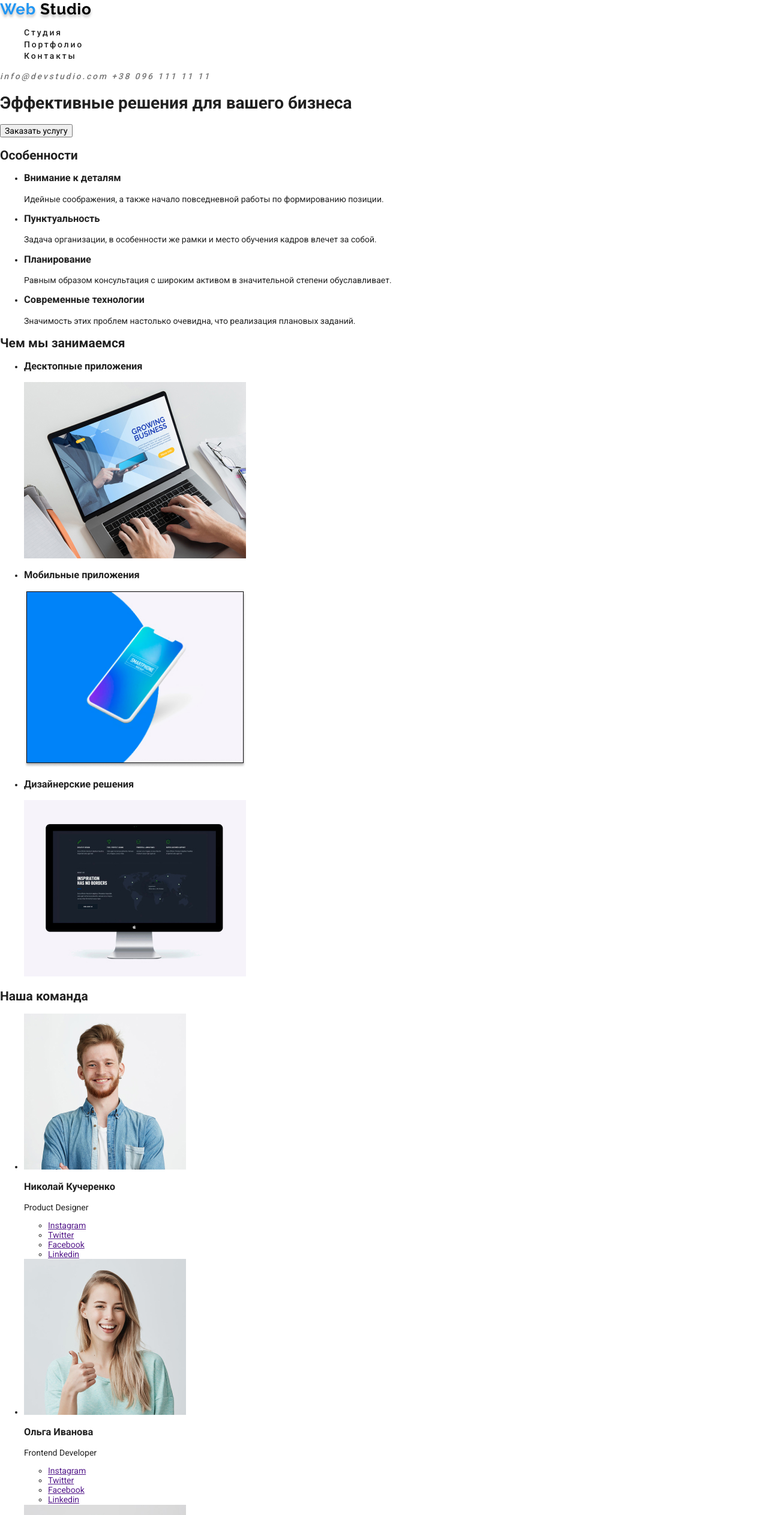
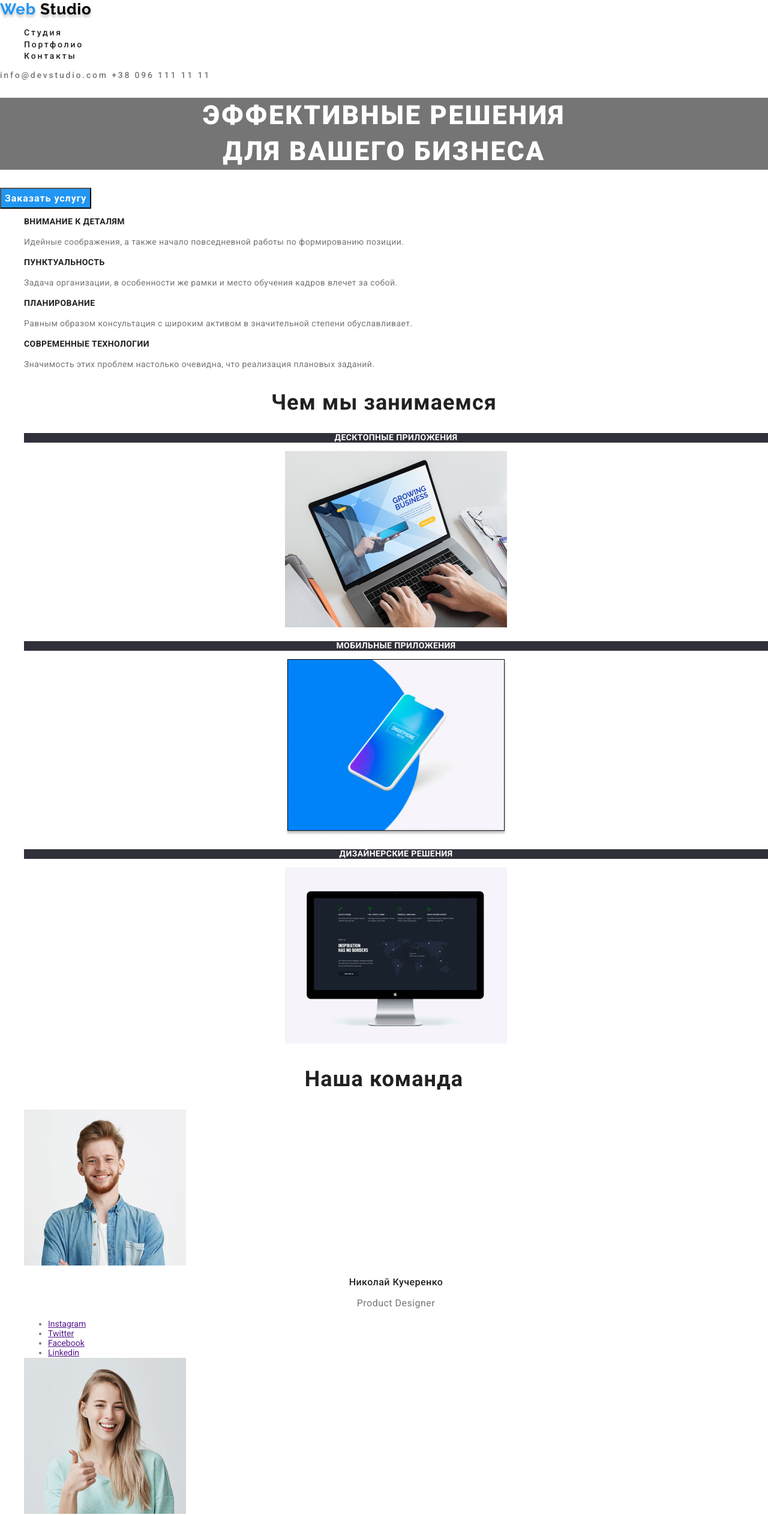
Before and after one commit to JulianaClusin/goit-markup-hw-02, a plain HTML site: page index.html in a window 1280 px wide. Shown: the top 2526 px of the page at 60% size. Drawn offline with Linux system fonts and the light colour scheme.

Commit message:
css studio
text and color

```diff
--- a/index.html
+++ b/index.html
@@ -31,101 +31,103 @@
 
  <main>
 <!-- Герой -->
-<div>
+<div class="hero-section">
     <section class="hero">
 
-       <h1 class="hero-title">Эффективные решения для вашего бизнеса</h1>
+       <h1 class="hero-title">Эффективные решения <br /> для вашего бизнеса</h1>
        <button class="button" type="button">Заказать услугу</button>
     </section>
 </div>
 <!-- Особенности -->
-    <section> <h2> Особенности </h2>
-        <ul>
+    <section class="
+    features"> <h2 hidden> Особенности </h2>
+        <ul class="features-list list">
             <li>
-                <h3>Внимание к деталям</h3>
-                <p> Идейные соображения, а также начало
+                <h3 class="features-list-heading list">Внимание к деталям</h3>
+                <p class="features-list-text"> Идейные соображения, а также начало
                     повседневной работы по формированию позиции. </p>
             </li>
             <li>
-                <h3>Пунктуальность</h3>
-                <p> Задача организации,
+                <h3 class="features-list-heading list">Пунктуальность</h3>
+                <p class="features-list-text"> Задача организации,
                     в особенности же рамки и место обучения кадров влечет за собой. </p>
             </li>
             <li>
-                <h3>Планирование</h3>
-                <p> Равным образом консультация
+                <h3 class="features-list-heading list">Планирование</h3>
+                <p class="features-list-text"> Равным образом консультация
                     с широким активом в значительной степени обуславливает. </p>
             </li>
             <li>
-                <h3>Современные технологии</h3>
-                <p> Значимость этих проблем настолько очевидна,
+                <h3 class="features-list-heading list">Современные технологии</h3>
+                <p class="features-list-text"> Значимость этих проблем настолько очевидна,
                     что реализация плановых заданий. </p>
             </li>
 
         </ul>
     </section>
 <!-- Чем занимаемся -->
-    <section> <h2> Чем мы занимаемся </h2>
+    <section class="section"> <h2 class="section-title"> Чем мы занимаемся </h2>
         <ul>
-            <li> <h3>Десктопные приложения</h3>
+            <li class="section-title list"> <h3 class="section-title-text">Десктопные приложения</h3>
                 <img src="./images/box1.jpg" width="370" height="294" alt="Фото ноутбук">
             </li>
-            <li> <h3>Мобильные приложения</h3>
+            <li class="section-title list"> <h3 class="section-title-text">Мобильные приложения</h3>
                 <img src="./images/box2.jpg" width="370" height="294" alt="Фото телефон"> </li>
-            <li> <h3>Дизайнерские решения</h3>
+            <li class="section-title list"> <h3 class="section-title-text">Дизайнерские решения</h3>
                 <img src="./images/box3.jpg" width="370" height="294" alt="Фото компьютер"> </li>
         </ul>
     </section>
 <!-- Команда -->
-    <section> <h2> Наша команда </h2>
+    <section class="section"> <h2 class="section-title" > Наша команда </h2>
         <ul>
-        <li> <img src="./images/nic.jpg" width="270" height="260" alt="Фотография Николай Кучеренко">
-             <h3>Николай Кучеренко</h3>
-            <p lang="en"> Product Designer</p>
-            <ul>
-                <li> <a href="" aria-label="Ссылка на Instagram">Instagram</a></li>
-                <li> <a href="" aria-label="Ссылка на Twitter">Twitter</a></li>
-                <li> <a href="" aria-label="Ссылка на Facebook">Facebook</a></li>
-                <li> <a href="" aria-label="Ссылка на Linkedin">Linkedin</a></li>
+        <li class="section-title-team list" >
+            <img src="./images/nic.jpg" width="270" height="260" alt="Фотография Николай Кучеренко">
+             <h3 class="section-title-team-name">Николай Кучеренко</h3>
+            <p class="section-title-team-text" lang="en"> Product Designer</p>
+            <ul class="social list" >
+                <li class="social-link" > <a href="" aria-label="Ссылка на Instagram">Instagram</a></li>
+                <li class="social-link"> <a href="" aria-label="Ссылка на Twitter">Twitter</a></li>
+                <li class="social-link"> <a href="" aria-label="Ссылка на Facebook">Facebook</a></li>
+                <li class="social-link"> <a href="" aria-label="Ссылка на Linkedin">Linkedin</a></li>
             </ul>
         </li>
 
-        <li> <img src="./images/olga.jpg" width="270" height="260" alt="фото Ольга Иванова">
-            <h3>Ольга Иванова</h3>
-        <p lang="en"> Frontend Developer </p>
-        <ul>
-            <li> <a href="" aria-label="Ссылка на Instagram">Instagram</a></li>
-            <li> <a href="" aria-label="Ссылка на Twitter">Twitter</a></li>
-            <li> <a href="" aria-label="Ссылка на Facebook">Facebook</a></li>
-            <li> <a href="" aria-label="Ссылка на Linkedin">Linkedin</a></li>
+        <li class="section-title-team list" > <img src="./images/olga.jpg" width="270" height="260" alt="фото Ольга Иванова">
+            <h3 class="section-title-team-name">Ольга Иванова</h3>
+        <p class="section-title-team-text" lang="en"> Frontend Developer </p>
+        <ul class="social list" >
+            <li class="social-link" > <a href="" aria-label="Ссылка на Instagram">Instagram</a></li>
+            <li class="social-link"> <a href="" aria-label="Ссылка на Twitter">Twitter</a></li>
+            <li class="social-link"> <a href="" aria-label="Ссылка на Facebook">Facebook</a></li>
+            <li class="social-link"> <a href="" aria-label="Ссылка на Linkedin">Linkedin</a></li>
         </ul>
     </li>
 
-       <li> <img src="./images/andry.jpg" width="270" height="260" alt="фото Андрей Шевченко">
-        <h3>Андрей Шевченко</h3>
-       <p lang="en"> Marketing </p>
-       <ul>
-            <li> <a href="" aria-label="Ссылка на Instagram">Instagram</a></li>
-            <li> <a href="" aria-label="Ссылка на Twitter">Twitter</a></li>
-            <li> <a href="" aria-label="Ссылка на Facebook">Facebook</a></li>
-            <li> <a href="" aria-label="Ссылка на Linkedin">Linkedin</a></li>
+       <li class="section-title-team list"> <img src="./images/andry.jpg" width="270" height="260" alt="фото Андрей Шевченко">
+        <h3 class="section-title-team-name">Андрей Шевченко</h3>
+       <p class="section-title-team-text" lang="en"> Marketing </p>
+       <ul class="social list" >
+            <li class="social-link" > <a href="" aria-label="Ссылка на Instagram">Instagram</a></li>
+            <li class="social-link"> <a href="" aria-label="Ссылка на Twitter">Twitter</a></li>
+            <li class="social-link"> <a href="" aria-label="Ссылка на Facebook">Facebook</a></li>
+            <li class="social-link"> <a href="" aria-label="Ссылка на Linkedin">Linkedin</a></li>
     </ul>
    </li>
-   <li> <img src="./images/ivan.jpg" width="270" height="260" alt="фото Иван Николаев">
-        <h3>Иван Николаев</h3>
-        <p lang="en"> UI Designer </p>
-        <ul>
-            <li> <a href="" aria-label="Ссылка на Instagram">Instagram</a></li>
-            <li> <a href="" aria-label="Ссылка на Twitter">Twitter</a></li>
-            <li> <a href="" aria-label="Ссылка на Facebook">Facebook</a></li>
-            <li> <a href="" aria-label="Ссылка на Linkedin">Linkedin</a></li>
+   <li class="section-title-team list"> <img src="./images/ivan.jpg" width="270" height="260" alt="фото Иван Николаев">
+        <h3 class="section-title-team-name">Иван Николаев</h3>
+        <p class="section-title-team-text" lang="en"> UI Designer </p>
+        <ul class="social list" >
+            <li class="social-link" > <a href="" aria-label="Ссылка на Instagram">Instagram</a></li>
+            <li class="social-link"> <a href="" aria-label="Ссылка на Twitter">Twitter</a></li>
+            <li class="social-link"> <a href="" aria-label="Ссылка на Facebook">Facebook</a></li>
+            <li class="social-link"> <a href="" aria-label="Ссылка на Linkedin">Linkedin</a></li>
         </ul>
     </li>
 
         </ul>
     </section>
 <!-- Клиенты -->
-    <section> <h2> Постоянные клиенты </h2>
+    <section class="section"> <h2 class="section-title"> Постоянные клиенты </h2>
         <ul>
             <li> <a href="" aria-label="Ссылка на компанию 1">
                 <img src="./images/logo1.svg" alt="Логотип 1 компании"></a></li>
@@ -147,27 +149,28 @@
 
  <footer>
 
- <div>
-    <a class="logo" lang="en" href="./index.html"> <span>Web</span>Studio </a>
-<address>
+ <div class="footer-section">
+    <a class="logo link" lang="en" href="./index.html"> <span class="logo-web" > Web </span> <span class="logo-studio" >Studio</span>  </a>
+<address class="address-footer" >
     г. Киев, пр-т Леси Украинки, 26  </address>
 
-<address>
-    <a href="mailto:info@devstudio.com"> info@devstudio.com  </a> <br />
-    <a href="tell:+380961111111"> +38 096 111 11 11  </a>  </address>
+    <address class="address-footer">
+        <a class="address-nav-link-footer link" header-tel-link link href="mailto:info@devstudio.com"> info@devstudio.com  </a>
+        <a class="address-nav-link-footer link" href="tell:+380961111111"> +38 096 111 11 11  </a>
+    </address>
 </div>
 <!-- Присоединяйтесь /// -->
-<div>
-  <b> Присоединяйтесь </b>
-  <ul>
-        <li> <a href="" aria-label="Ссылка на Instagram">Instagram</a></li>
-        <li> <a href="" aria-label="Ссылка на Twitter">Twitter</a></li>
-        <li> <a href="" aria-label="Ссылка на Facebook">Facebook</a></li>
-        <li> <a href="" aria-label="Ссылка на Linkedin">Linkedin</a></li>
+<div class="footer-section" >
+  <b class="join-in"> Присоединяйтесь </b>
+  <ul class="social list" >
+    <li class="social-link" > <a href="" aria-label="Ссылка на Instagram">Instagram</a></li>
+    <li class="social-link"> <a href="" aria-label="Ссылка на Twitter">Twitter</a></li>
+    <li class="social-link"> <a href="" aria-label="Ссылка на Facebook">Facebook</a></li>
+    <li class="social-link"> <a href="" aria-label="Ссылка на Linkedin">Linkedin</a></li>
 </ul>
 </div>
 
- <p lang="en">2020 | Developed by GoIT Students </p>
+ <p  class="copyright" lang="en">2020 | Developed by GoIT Students </p>
  </footer>
 
 
--- a/portfolio.html
+++ b/portfolio.html
@@ -4,27 +4,26 @@
     <meta charset="UTF-8">
     <meta name="Web-Studio" content="Создание сайтов для любого бизнеса">
     <title>Web-Studio</title>
+    <link href="https://fonts.googleapis.com/css2?family=Raleway:wght@700&family=Roboto:wght@400;500;700;900&display=swap" rel="stylesheet">
     <link rel="stylesheet" href="./styles.css/normalise.css">
     <link rel="stylesheet" href="./styles.css/styles.css">
 </head>
 <body>
 <!-- Шапка -->
-    <header>
-        <nav>
-             <a lang="en" href="./index.html"> <span>Web</span>Studio</a>
+    <header class="header">
+        <nav class="navigation">
+             <a class="logo link" lang="en" href="./index.html"> <span class="logo-web" > Web </span> Studio </a>
 
-            <ul>
-            <li> <a href="./index.html"> Cтудия  </a></li>
-            <li> <a href="  "> Портфолио  </a></li>
-            <li> <a href="  "> Контакты  </a></li>
+            <ul class="navigation-list list">
+            <li class="navigation-list-item"> <a class="navigation-list-link link"  navigation-list-link  href="./index.html"> Cтудия  </a></li>
+            <li class="navigation-list-item"> <a class="navigation-list-link link" link href="./portfolio.html"> Портфолио  </a></li>
+            <li class="navigation-list-item"> <a class="navigation-list-link link" href="  "> Контакты  </a></li>
             </ul>
 
-            <address>
-                <a href="mailto:info@devstudio.com"> info@devstudio.com  </a>
-                <a href="tell:+380961111111"> +38 096 111 11 11  </a>
+            <address class="address">
+                <a class="address-nav-link link" header-tel-link link href="mailto:info@devstudio.com"> info@devstudio.com  </a>
+                <a class="address-nav-link link" href="tell:+380961111111"> +38 096 111 11 11  </a>
             </address>
-
-
         </nav>
     </header>
 
@@ -87,27 +86,28 @@
 
  <footer>
 
-    <div>
-       <a lang="en" href="./index.html"> <span>Web</span>Studio </a>
-   <address>
+    <div class="footer-section">
+       <a class="logo link" lang="en" href="./index.html"> <span class="logo-web" > Web </span> <span class="logo-studio" >Studio</span>  </a>
+   <address class="address-footer" >
        г. Киев, пр-т Леси Украинки, 26  </address>
 
-   <address>
-       <a href="mailto:info@devstudio.com"> info@devstudio.com  </a> <br />
-       <a href="tell:+380961111111"> +38 096 111 11 11  </a>  </address>
+       <address class="address-footer">
+           <a class="address-nav-link-footer link" header-tel-link link href="mailto:info@devstudio.com"> info@devstudio.com  </a>
+           <a class="address-nav-link-footer link" href="tell:+380961111111"> +38 096 111 11 11  </a>
+       </address>
    </div>
    <!-- Присоединяйтесь /// -->
-   <div>
-     <b> Присоединяйтесь </b>
-     <ul>
-           <li> <a href="" aria-label="Ссылка на Instagram">Instagram</a></li>
-           <li> <a href="" aria-label="Ссылка на Twitter">Twitter</a></li>
-           <li> <a href="" aria-label="Ссылка на Facebook">Facebook</a></li>
-           <li> <a href="" aria-label="Ссылка на Linkedin">Linkedin</a></li>
+   <div class="footer-section" >
+     <b class="join-in"> Присоединяйтесь </b>
+     <ul class="social list" >
+       <li class="social-link" > <a href="" aria-label="Ссылка на Instagram">Instagram</a></li>
+       <li class="social-link"> <a href="" aria-label="Ссылка на Twitter">Twitter</a></li>
+       <li class="social-link"> <a href="" aria-label="Ссылка на Facebook">Facebook</a></li>
+       <li class="social-link"> <a href="" aria-label="Ссылка на Linkedin">Linkedin</a></li>
    </ul>
    </div>
 
-    <p lang="en">2020 | Developed by GoIT Students </p>
+    <p  class="copyright" lang="en">2020 | Developed by GoIT Students </p>
     </footer>
 
 
--- a/styles.css/styles.css
+++ b/styles.css/styles.css
@@ -18,7 +18,7 @@ body {
     color: var(--text-main-color);
 }
 
-<!-- Шапка -->
+/* ШАПКА */
 
 .logo {
 font-family: Raleway;
@@ -53,6 +53,7 @@ color:var(--text-main-color);
   }
 
   /* HEADER */
+
 .navigation-list-link,
 .address-nav-link,
 .modal-btn {
@@ -83,24 +84,183 @@ color: var(--text-logo-color);
 
 letter-spacing: 0.03em;
 
-
 text-shadow: 0px 4px 4px rgba(0, 0, 0, 0.25);
 }
 
 .logo .logo-web {
-    color: var(--accent-color);
+color: var(--accent-color);
 }
 
-<!-- Герой -->
+.address{
+font-style: normal;
+font-weight: 500;
+font-size: 14px;
+line-height: 1.14;
+letter-spacing: 0.02em;
 
-.hero-title {
-    font-weight: 900;
-    font-size: 44px;
-    line-height: 1.36px;
+}
 
+/* HERO */
+
+.hero .hero-title  {
+
+font-weight: 900;
+font-size: 44px;
+line-height: 1.36;
+
+text-align: center;
+letter-spacing: 0.06em;
+text-transform: uppercase;
+
+background-color:var(--text-address-color);
+color:var(--text-white-color);
+}
+
+.button {
+
+    font-weight: bold;
+    font-size: 16px;
+    line-height: 1.87;
+
+
+    display: flex;
+    align-items: center;
     text-align: center;
     letter-spacing: 0.06em;
-    text-transform: uppercase;
 
-    color: var(--text-white-color);
+    background-color:var(--accent-color);
+    color:var(--text-white-color);
+
 }
+
+/* FEATURES */
+
+.features-list-heading {
+
+font-weight: bold;
+font-size: 14px;
+line-height: 1.14;
+letter-spacing: 0.03em;
+text-transform: uppercase;
+
+color:var(--text-main-color)
+}
+
+.features-list-text {
+font-weight: normal;
+font-size: 14px;
+line-height: 1.71;
+
+letter-spacing: 0.03em;
+
+color:var(--text-address-color)
+}
+
+.section-title {
+
+font-weight: bold;
+font-size: 36px;
+line-height: 42px;
+text-align: center;
+letter-spacing: 0.03em;
+
+color:var(--text-main-color);
+}
+
+.section-title-text{
+ font-weight: bold;
+font-size: 14px;
+line-height: 1.14;
+text-align: center;
+letter-spacing: 0.03em;
+text-transform: uppercase;
+
+background-color: #2F303A ;
+color:var(--text-white-color)
+}
+/* TEAM */
+.section-title-team-name {
+font-weight: 500;
+font-size: 16px;
+line-height: 1.18;
+
+text-align: center;
+letter-spacing: 0.03em;
+
+color:var(--text-main-color);
+
+}
+
+.section-title-team-text {
+font-weight: normal;
+font-size: 16px;
+line-height: 1.18;
+
+text-align: center;
+letter-spacing: 0.03em;
+
+color:var(--text-address-color)
+}
+
+.social-link {
+list-style-type: disc;
+color:var(--text-address-color);
+}
+
+.social-link:hover,
+.social-link:focus {
+color:var(--accent-color);
+}
+
+
+/* COMPANY */
+/* FOOTER */
+
+
+
+.logo-studio{
+color:var(--text-white-color);
+}
+
+.address-footer {
+    font-family: Roboto;
+    font-style: normal;
+    font-weight: normal;
+    font-size: 14px;
+    line-height: 1.71;
+
+    letter-spacing: 0.03em;
+    color:var(--text-white-color)
+
+}
+
+.address-nav-link-footer {
+    color:var(--text-white-color)
+}
+
+.footer-section{
+    background: #2F303A;
+    box-shadow: 0px 4px 4px rgba(0, 0, 0, 0.25);
+}
+
+.join-in {
+
+ font-weight: bold;
+font-size: 14px;
+line-height: 16px;
+letter-spacing: 0.03em;
+text-transform: uppercase;
+
+color:var(--text-white-color)
+}
+
+.copyright {
+font-weight: normal;
+font-size: 12px;
+line-height: 2;
+
+text-align: center;
+letter-spacing: 0.03em;
+
+color: rgba(255, 255, 255, 0.4);
+}
```
